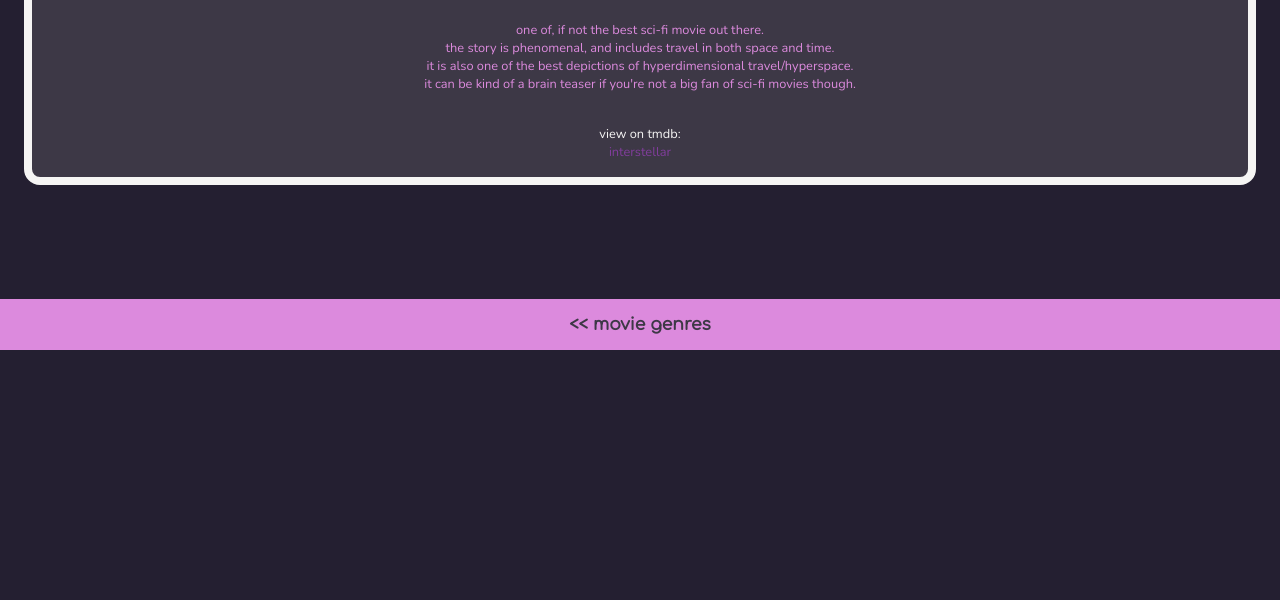
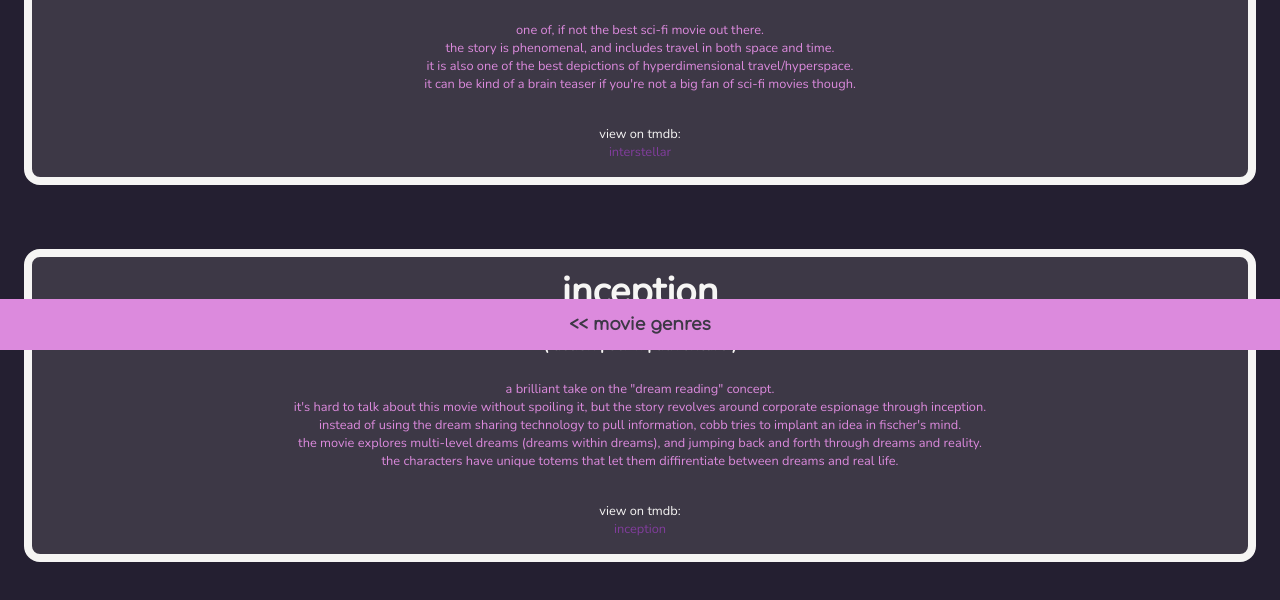
Before and after one commit to toufy/omlist, a plain HTML site: page movies/scifi.html in a window 1280 px wide. Shown: the part 450-1050 px from the top of the page. Before the commit the page ends 800 px from the top, so only its background shows below. Drawn offline with nearby package versions, Linux system fonts and the light colour scheme.

Commit message:
more movies

```diff
--- a/movies/scifi.html
+++ b/movies/scifi.html
@@ -47,6 +47,40 @@
                     </p>
                 </div>
             </div>
+            <div class="entry-wrapper scifi">
+                <div class="e-box">
+                    <h3>inception</h3>
+                </div>
+                <div class="e-box">
+                    <h4> ( action | sci-fi | adventure ) </h4>
+                </div>
+                <div class="e-box">
+                    <p
+                        >a brilliant take on the "dream reading" concept.<br />
+                        it's hard to talk about this movie without spoiling it,
+                        but the story revolves around corporate espionage
+                        through inception.<br />
+                        instead of using the dream sharing technology to pull
+                        information, cobb tries to implant an idea in fischer's
+                        mind.<br />
+                        the movie explores multi-level dreams (dreams within
+                        dreams), and jumping back and forth through dreams and
+                        reality.<br />
+                        the characters have unique totems that let them
+                        diffirentiate between dreams and real life.
+                    </p>
+                </div>
+                <div class="e-box links scifi">
+                    <p
+                        >view on tmdb:<br />
+                        <a
+                            href="https://www.themoviedb.org/movie/27205-inception"
+                            target="_blank"
+                            >inception</a
+                        >
+                    </p>
+                </div>
+            </div>
             <div class="footer">
                 <h6><a href="../movies.html"><< movie genres</a></h6>
             </div>
```
Also changed, not shown: movies/drama.html (+24 -0 lines).
